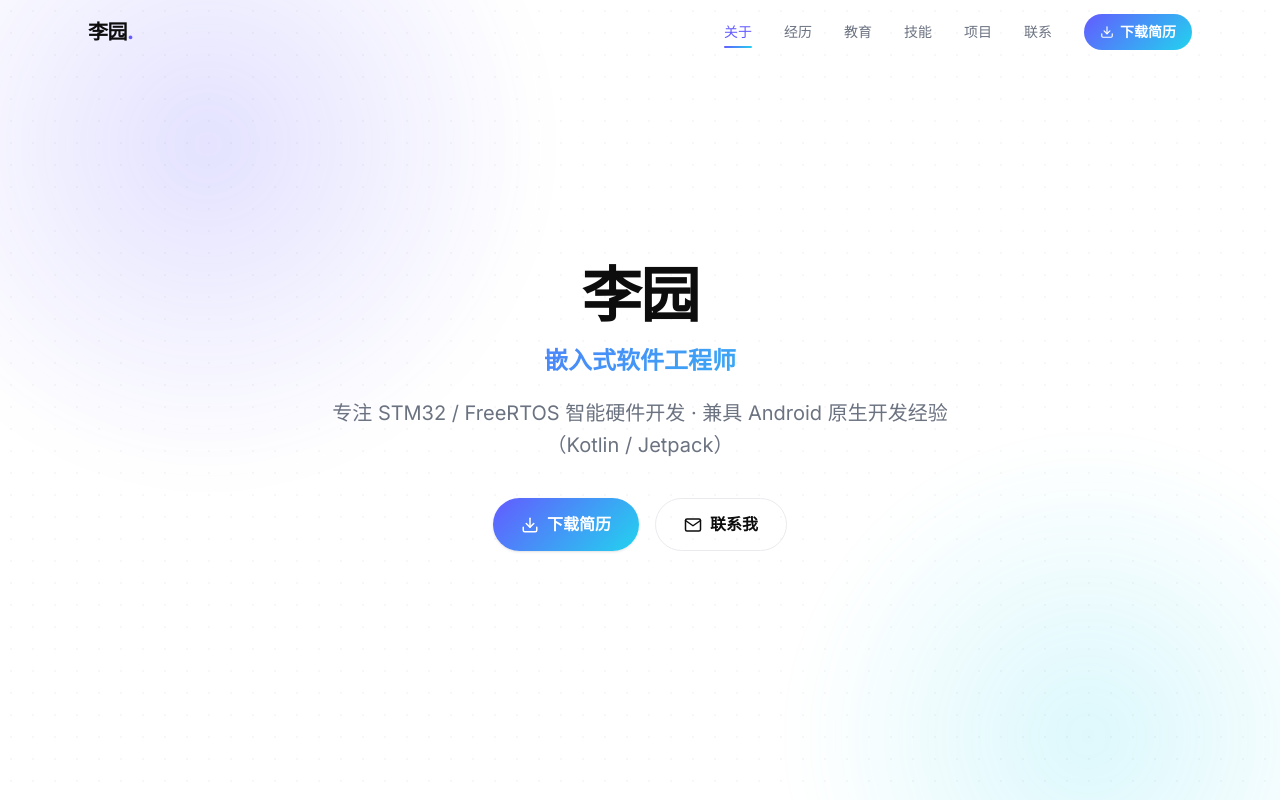
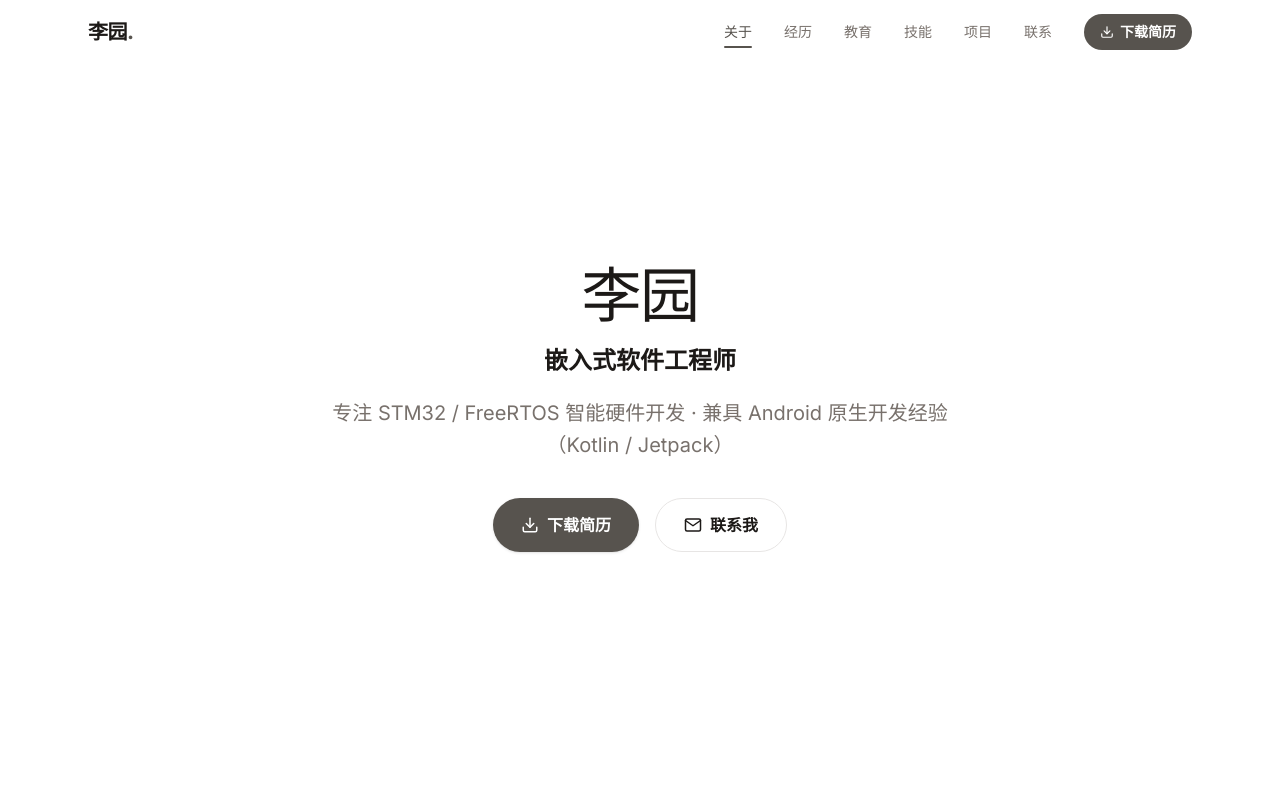
Before and after one commit to EvoleLi/liyuan-portfolio, a React (Vite) app: page / in a window 1280 px wide. Shown: the top 800 px of the page. Built offline with nearby package versions, Linux system fonts and the light colour scheme.

Commit message:
重主题为 astro-theme-stone (StOne) 暖灰 stone 色板：移除紫青渐变/光晕/点阵，实色 stone-600 按钮 + 大圆角克制卡片

```diff
--- a/src/components/Hero.jsx
+++ b/src/components/Hero.jsx
@@ -4,17 +4,13 @@ import { FiDownload, FiMail } from 'react-icons/fi';
 export default function Hero({ data }) {
   return (
     <section className="relative min-h-screen flex items-center justify-center px-6 pt-20 pb-16 overflow-hidden bg-bg">
-      {/* 环境光晕 + 点阵（高级感） */}
-      <div className="ambient" />
-      <div className="absolute inset-0 dot-grid opacity-60" />
-
       <motion.div
         initial={{ opacity: 0, y: 30, filter: 'blur(8px)' }}
         animate={{ opacity: 1, y: 0, filter: 'blur(0px)' }}
         transition={{ duration: 0.8, ease: 'easeOut' }}
         className="relative z-10 text-center max-w-3xl w-full"
       >
-        <h1 className="text-5xl md:text-6xl font-bold tracking-tight text-text-heading">
+        <h1 className="text-5xl md:text-6xl font-medium tracking-tight text-text-heading">
           {data.name}
         </h1>
 
--- a/src/components/Stats.jsx
+++ b/src/components/Stats.jsx
@@ -34,7 +34,6 @@ export default function Stats({ data }) {
 
   return (
     <section className="py-16 px-6 bg-bg-alt border-y border-border relative overflow-hidden">
-      <div className="ambient opacity-70" />
       <div className="max-w-5xl mx-auto relative">
         <motion.div
           initial={{ opacity: 0, y: 20 }}
--- a/src/index.css
+++ b/src/index.css
@@ -1,20 +1,17 @@
 @import "tailwindcss";
 
 @theme {
-  /* 参考 ClipNow 的干净现代创意风（浅色版）：现代紫 + 青渐变 */
-  --color-primary: #635bff;        /* 现代创意紫 */
-  --color-primary-dark: #4f46e5;
-  --color-primary-light: #eef0ff;
-  --color-accent: #22d3ee;         /* 青色 */
-
-  /* 浅色中性色（近黑文字 + 冷灰） */
-  --color-text: #0d0d0d;
-  --color-text-light: #6b7280;
-  --color-text-heading: #0d0d0d;
+  /* Stone 暖灰中性色板（参考 astro-theme-stone） */
+  --color-primary: #57534e;        /* stone-600 按钮 / 强调 */
+  --color-primary-dark: #44403c;  /* stone-700 悬浮 */
+  --color-primary-light: #f5f5f4; /* stone-100 标签底 */
+  --color-accent: #78716c;        /* stone-500 次级 */
+  --color-text: #1c1917;        /* stone-900 */
+  --color-text-light: #78716c;    /* stone-500 */
+  --color-text-heading: #1c1917; /* stone-900 */
   --color-bg: #ffffff;
-  --color-bg-alt: #f6f7f9;
-  --color-border: #e8eaed;
-
+  --color-bg-alt: #fafaf9;     /* stone-50 */
+  --color-border: #e7e5e4;     /* stone-200 */
   --font-sans: 'Inter', system-ui, -apple-system, 'PingFang SC', 'Microsoft YaHei', sans-serif;
   --font-mono: 'JetBrains Mono', ui-monospace, monospace;
 }
@@ -35,7 +32,7 @@
     font-family: var(--font-sans);
     color: var(--color-text);
     background: var(--color-bg);
-    line-height: 1.7;
+    line-height: 1.75;
     -webkit-font-smoothing: antialiased;
     text-rendering: optimizeLegibility;
   }
@@ -46,16 +43,15 @@
   }
 }
 
-/* 品牌渐变工具类（紫 → 青） */
+/* Stone 风工具类（克制、实色、无渐变） */
 @layer utilities {
+  /* 标题：纯色近黑（去渐变） */
   .text-gradient {
-    background: linear-gradient(135deg, var(--color-primary), var(--color-accent));
-    -webkit-background-clip: text;
-    background-clip: text;
-    color: transparent;
+    color: var(--color-text-heading);
   }
+  /* 按钮 / 进度条 / 强调条：实色 stone-600 */
   .bg-gradient-brand {
-    background-image: linear-gradient(135deg, var(--color-primary), var(--color-accent));
+    background-color: var(--color-primary);
   }
   .eyebrow {
     font-size: 0.8rem;
@@ -64,63 +60,16 @@
     text-transform: uppercase;
     color: var(--color-primary);
   }
-
-  /* 环境光晕背景（高级感：柔和的品牌色光斑 + 点阵） */
-  .ambient {
-    position: absolute;
-    inset: 0;
-    overflow: hidden;
-    pointer-events: none;
-  }
-  .ambient::before {
-    content: "";
-    position: absolute;
-    width: 46rem;
-    height: 46rem;
-    top: -14rem;
-    left: -10rem;
-    background: radial-gradient(circle at center, rgba(99, 91, 255, 0.18), transparent 65%);
-    filter: blur(20px);
-  }
-  .ambient::after {
-    content: "";
-    position: absolute;
-    width: 40rem;
-    height: 40rem;
-    bottom: -16rem;
-    right: -8rem;
-    background: radial-gradient(circle at center, rgba(34, 211, 238, 0.16), transparent 65%);
-    filter: blur(20px);
-  }
-  /* 细点阵纹理 */
-  .dot-grid {
-    background-image: radial-gradient(rgba(13, 13, 13, 0.05) 1px, transparent 1px);
-    background-size: 22px 22px;
-  }
-
-  /* 精致卡片：柔和分层阴影 + 悬浮辉光描边 */
+  /* 精致卡片：细边框 + 大圆角 + 柔和阴影，悬浮轻微上浮（无炫光） */
   .card {
     background: #ffffff;
     border: 1px solid var(--color-border);
-    border-radius: 1rem;
+    border-radius: 1.25rem;
     transition: transform 0.3s ease, box-shadow 0.3s ease, border-color 0.3s ease;
   }
   .card:hover {
     transform: translateY(-4px);
-    border-color: rgba(99, 91, 255, 0.4);
-    box-shadow: 0 18px 40px -18px rgba(99, 91, 255, 0.35),
-      0 8px 20px -12px rgba(34, 211, 238, 0.25);
-  }
-
-  /* 发丝级渐变分隔线 */
-  .hairline {
-    height: 1px;
-    background: linear-gradient(
-      90deg,
-      transparent,
-      rgba(99, 91, 255, 0.5),
-      rgba(34, 211, 238, 0.5),
-      transparent
-    );
+    border-color: #d6d3d1;
+    box-shadow: 0 22px 45px -24px rgba(28, 25, 23, 0.18);
   }
 }
```
